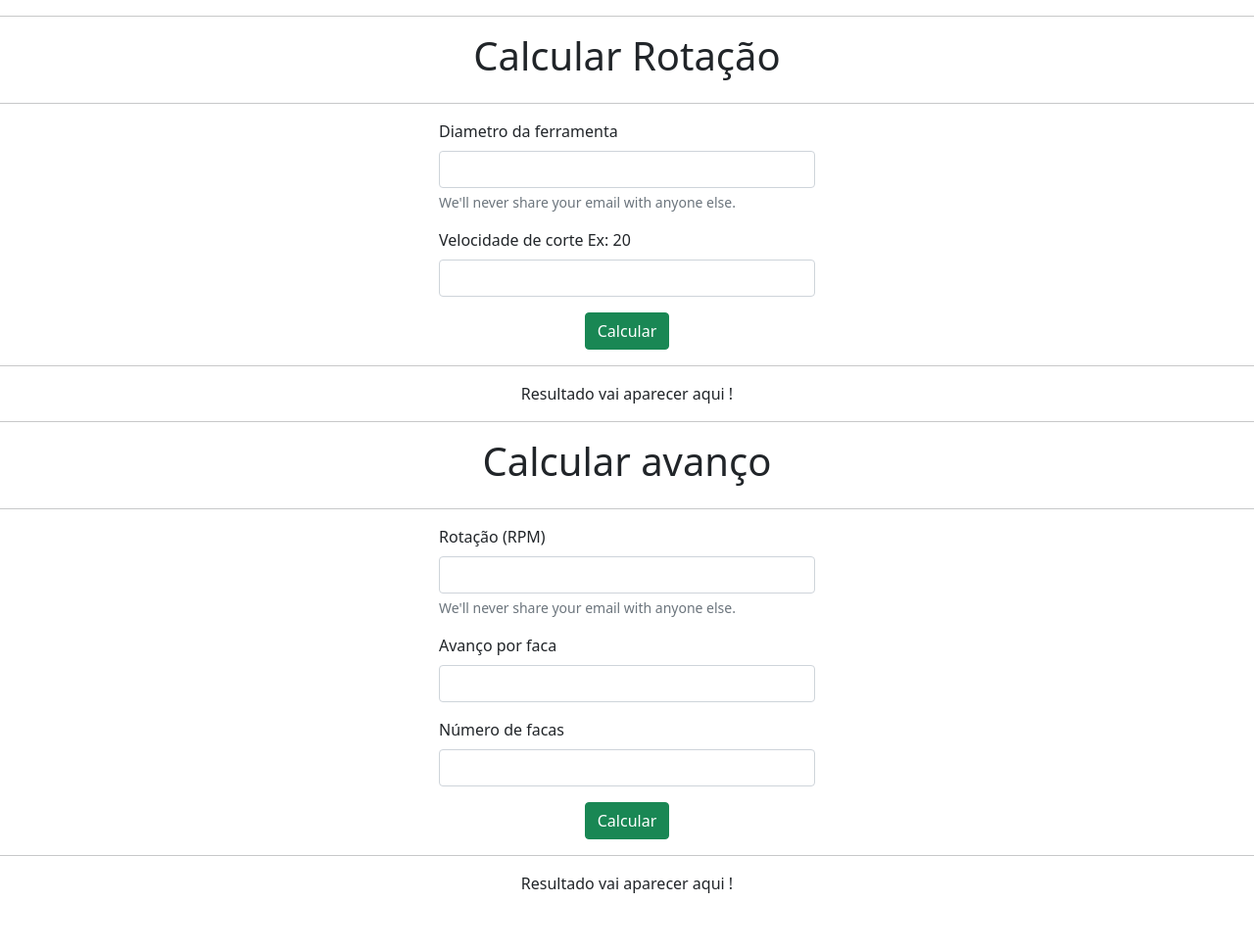
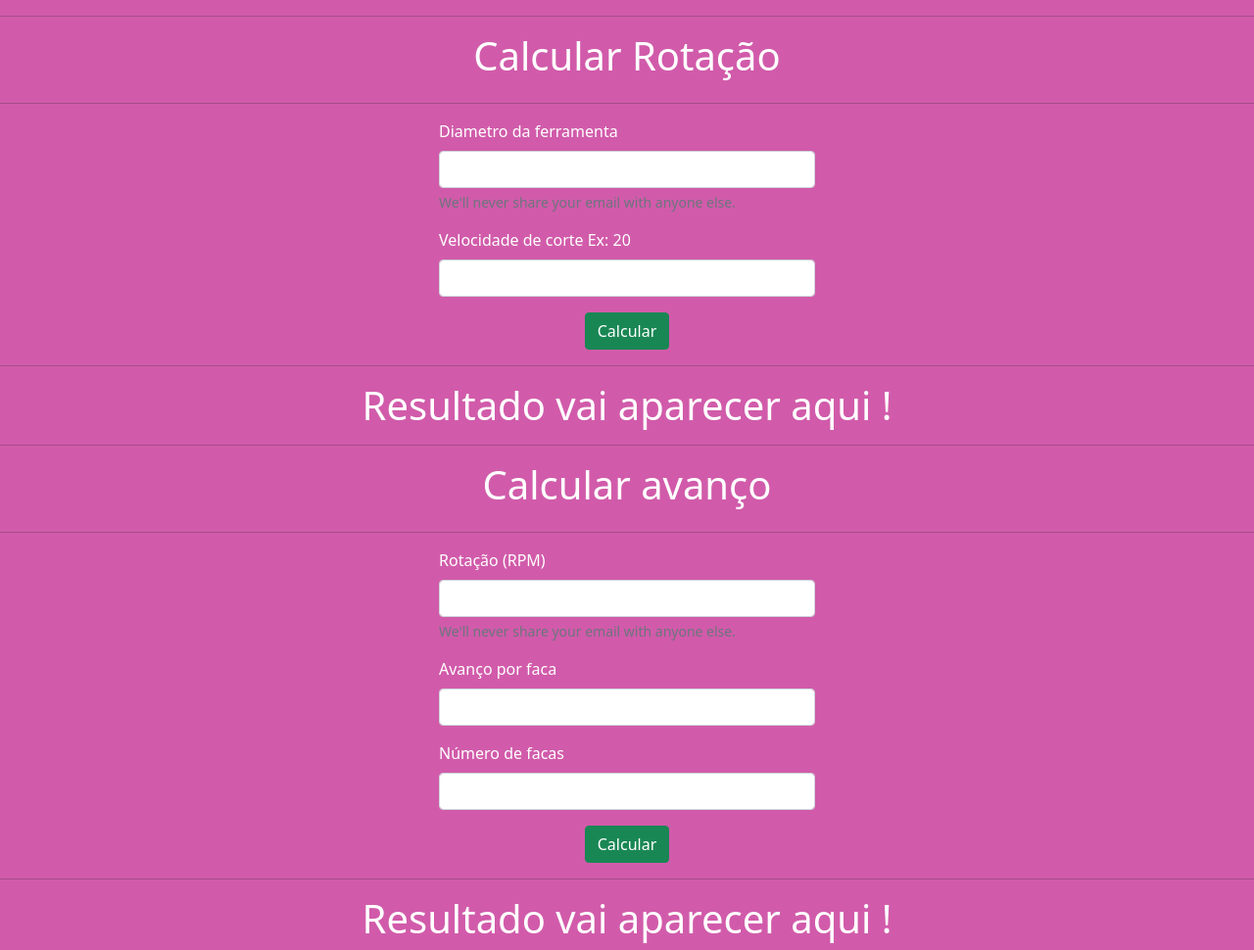
Before and after one commit to devnodejs-jhow/calculateParameter, a plain HTML site: page index.html in a window 1280 px wide. Shown: the whole page at 98% size. Before the commit the page ends 930 px from the top, so only its background shows below. Drawn offline with nearby package versions, Linux system fonts and the light colour scheme.

Commit message:
commit 3

```diff
--- a/index.html
+++ b/index.html
@@ -28,7 +28,7 @@
             </div>
             <hr>
             <div class="container">
-                <p id="container-result-rotate">Resultado vai aparecer aqui !</p>
+                <h1 id="container-result-rotate">Resultado vai aparecer aqui !</h1>
             </div>
           </form>
         <form>
@@ -56,7 +56,7 @@
             </div>
             <hr>
             <div class="container">
-                <p id="container-result-avanco">Resultado vai aparecer aqui !</p>
+                <h1 id="container-result-avanco">Resultado vai aparecer aqui !</h1>
             </div>
           </form>
 </body>
--- a/style.css
+++ b/style.css
@@ -1,26 +1,41 @@
-.container-title{
+body {
+    background-color: rgb(209, 91, 170);
+}
+
+.container-title {
     display: flex;
     width: 100vw;
     justify-content: center;
     align-items: center;
 }
-.container-form{
+
+.container-form {
     width: 30vw;
 }
-.container-main{
+
+.container-main {
     display: flex;
     flex-direction: column;
     justify-content: center;
     align-items: center;
 }
-p{
+
+p {
     text-align: center;
+    color: white;
+}
+h1 {
+   text-align: center;
+    color: white;
+}
+label{
+    color: white;
 }
 
 
 
 
-#resultPage{
+#resultPage {
     width: 100vw;
     height: 100vh;
     display: flex;
```
